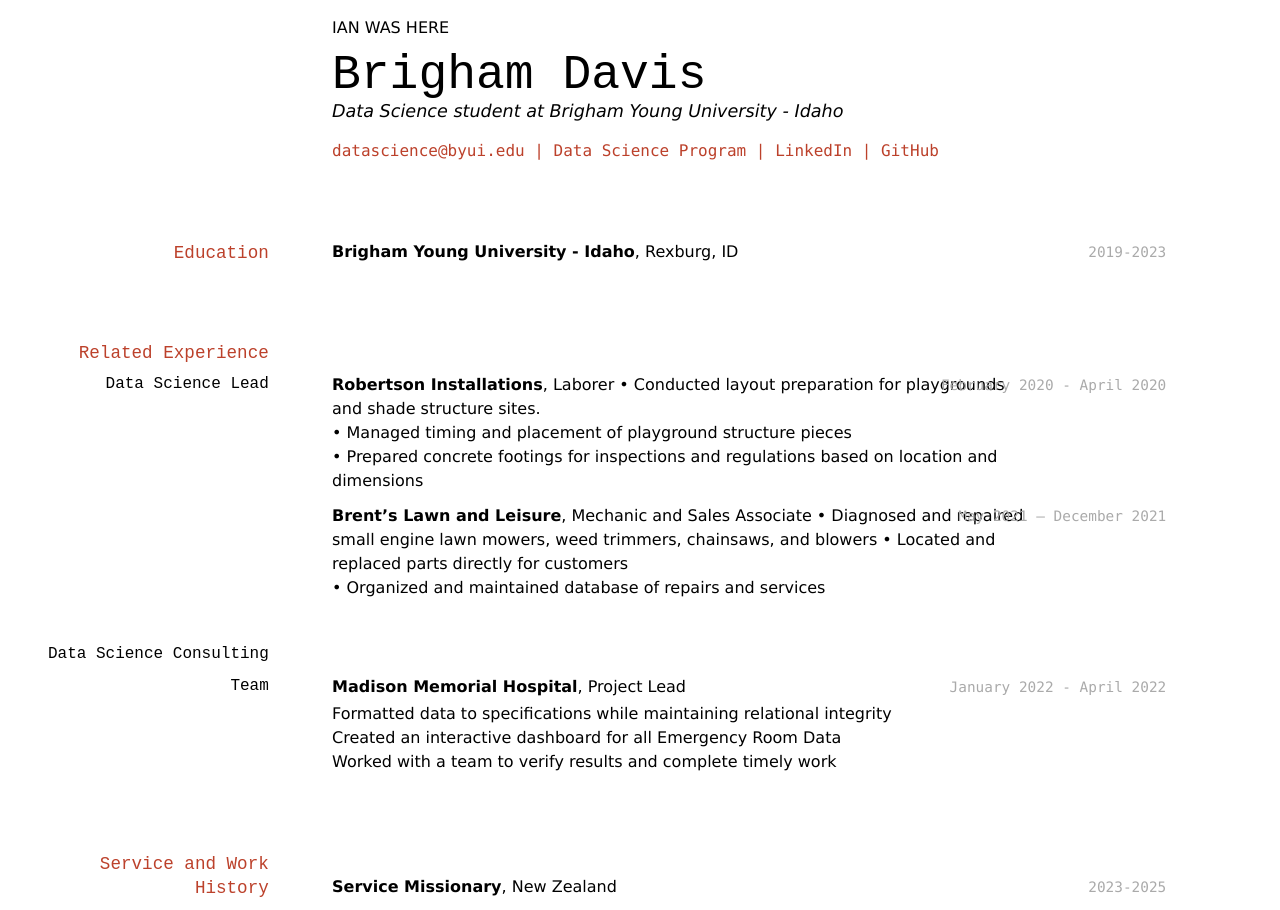
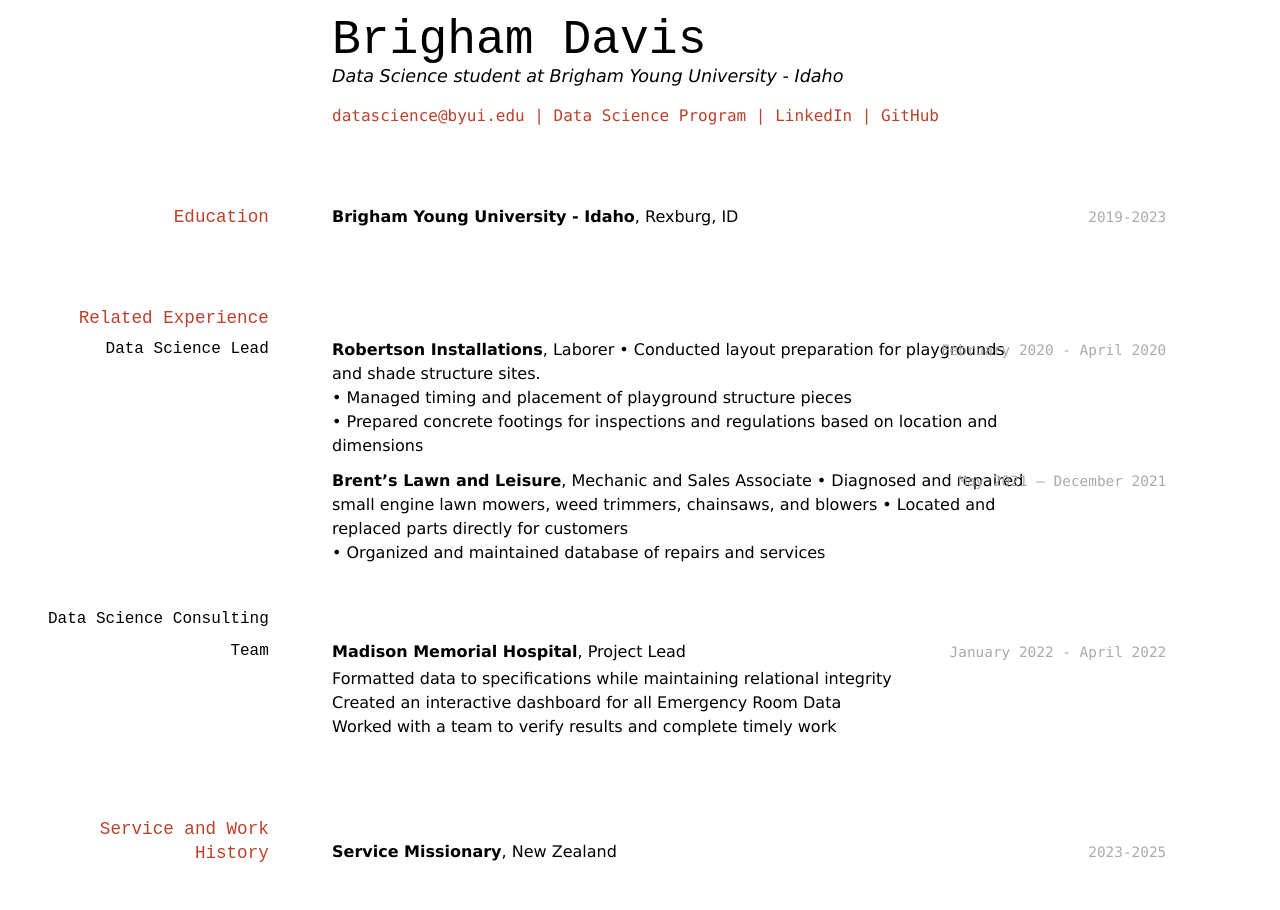
Before and after one commit to BrighamDavis/Davis-Resume, a Jekyll site: the page built from docs/index.md, in a window 1280 px wide. Built offline with Jekyll 4.4.1, drawn with Linux system fonts in a browser that asks for light colours.

Commit message:
Update index.md

```diff
--- a/docs/index.md
+++ b/docs/index.md
@@ -3,7 +3,6 @@ layout: cv
 title: Brigham Davis' Resume
 ---
 
-IAN WAS HERE
 # Brigham Davis
 Data Science student at Brigham Young University - Idaho
 
```
